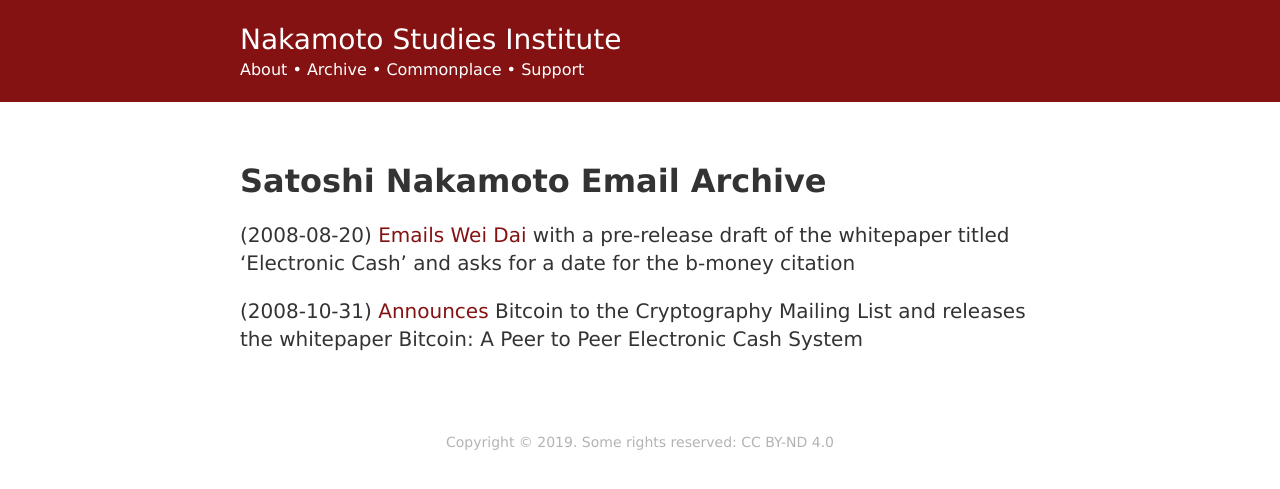
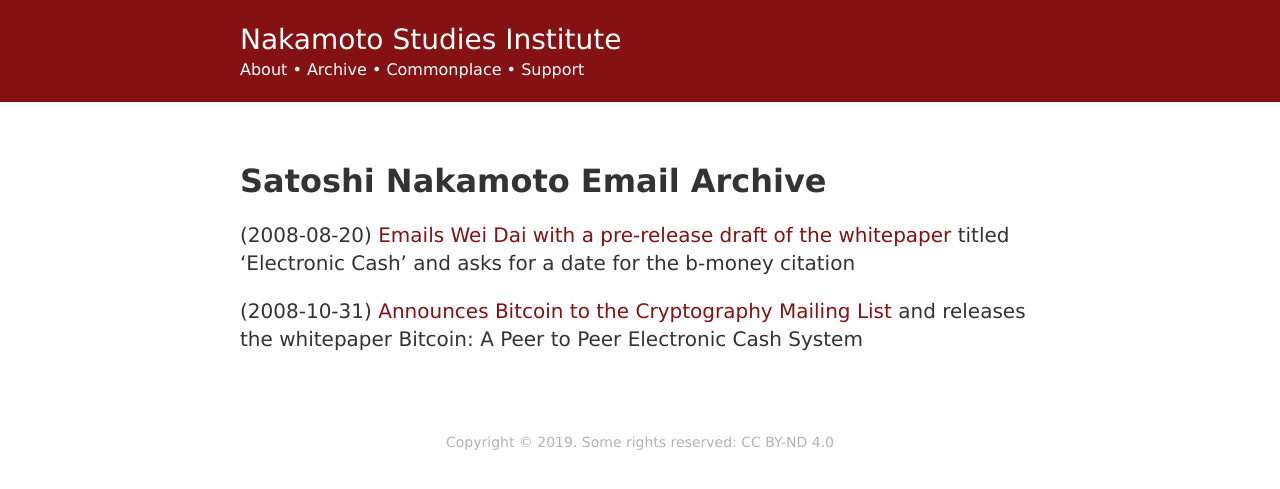
Before and after one commit to derykmakgill/nsi, a Jekyll site: the page built from index.md, in a window 1280 px wide. Shown: the top 489 px of the page. Built offline with Jekyll 4.4.1, drawn with Linux system fonts in a browser that asks for light colours; our own code applies the rules of GitHub Pages for plain Markdown files.

```diff
--- a/index.md
+++ b/index.md
@@ -4,6 +4,6 @@ layout: default
 
 # Satoshi Nakamoto Email Archive
 
-(2008-08-20) [Emails Wei Dai](/) with a pre-release draft of the whitepaper titled ‘Electronic Cash’ and asks for a date for the b-money citation
+(2008-08-20) [Emails Wei Dai with a pre-release draft of the whitepaper](/) titled ‘Electronic Cash’ and asks for a date for the b-money citation
 
-(2008-10-31) [Announces](/) Bitcoin to the Cryptography Mailing List and releases the whitepaper Bitcoin: A Peer to Peer Electronic Cash System
+(2008-10-31) [Announces Bitcoin to the Cryptography Mailing List](/) and releases the whitepaper Bitcoin: A Peer to Peer Electronic Cash System
```
